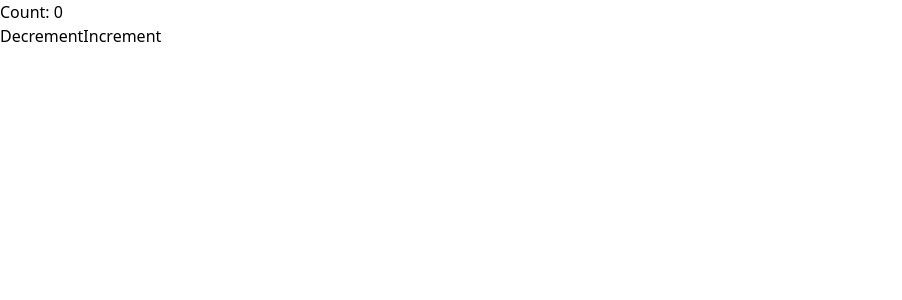
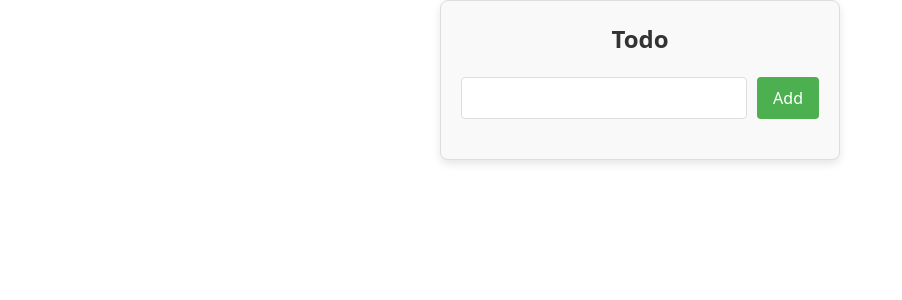
Before and after one commit to milindkusahu/React-Concepts, a React (Vite) app: page / in a window 1280 px wide. Shown: the top 300 px of the page, without its empty margins (0-902 px from the left). Built offline with nearby package versions, Linux system fonts and the light colour scheme.

Commit message:
ToDo App Concepts

```diff
--- a/src/App.jsx
+++ b/src/App.jsx
@@ -7,6 +7,7 @@
 // import FromsUseRef from "./components/FormHandling/FromsUseRef";
 // import Controlled from "./components/FormHandling/Controlled";
 // import ReactHookForms from "./components/FormHandling/ReactHookForms";
+import Todo from "./components/Todo/Todo";
 import UseEffectHook from "./components/UseEffectHook/UseEffectHook";
 
 // import "./App.css";
@@ -23,7 +24,8 @@ const App = () => {
       {/* <FromsUseRef /> */}
       {/* <Controlled /> */}
       {/* <ReactHookForms /> */}
-      <UseEffectHook />
+      {/* <UseEffectHook /> */}
+      <Todo />
     </>
   );
 };
--- /dev/null
+++ b/src/components/Todo/Todo.jsx
@@ -0,0 +1,53 @@
+import React, { useEffect, useState } from "react";
+import styles from "./Todo.module.css";
+
+const Todo = () => {
+  const [toDoItem, setTodoItem] = useState([]);
+  const [input, setInput] = useState("");
+
+  const addToDoItem = () => {
+    if (!input.trim()) return;
+    setTodoItem([...toDoItem, input]);
+    setInput("");
+  };
+
+  const deleteHandler = (index) => {
+    const filteredList = toDoItem.filter((_, i) => i !== index);
+    setTodoItem(filteredList);
+  };
+
+  useEffect(() => {
+    const saveToDo = localStorage.getItem("toDoItem");
+    if (saveToDo) {
+      console.log("Loading saved todos from localStorage:", saveToDo);
+      setTodoItem(JSON.parse(saveToDo));
+    }
+  }, []);
+
+  useEffect(() => {
+    console.log("Saving todos to localStorage:", toDoItem);
+    localStorage.setItem("toDoItem", JSON.stringify(toDoItem));
+  }, [toDoItem]);
+
+  return (
+    <div className={styles.main}>
+      <h1 className={styles.heading1}>Todo</h1>
+      <div className={styles.todoinput}>
+        <input
+          value={input}
+          type="text"
+          onChange={(e) => setInput(e.target.value)}
+        />
+        <button onClick={addToDoItem}>Add</button>
+      </div>
+      {toDoItem.map((item, index) => (
+        <div key={index} className={styles.todoItem}>
+          <li>{item}</li>
+          <button onClick={() => deleteHandler(index)}>Delete</button>
+        </div>
+      ))}
+    </div>
+  );
+};
+
+export default Todo;
--- /dev/null
+++ b/src/components/Todo/Todo.module.css
@@ -0,0 +1,74 @@
+.main {
+  max-width: 400px;
+  margin: 0 auto;
+  padding: 20px;
+  border: 1px solid #ddd;
+  border-radius: 8px;
+  background-color: #f9f9f9;
+  box-shadow: 0 4px 8px rgba(0, 0, 0, 0.1);
+}
+
+.heading1 {
+  font-size: 24px;
+  font-weight: bold;
+  color: #333;
+  text-align: center;
+  margin-bottom: 20px;
+}
+
+.todoinput {
+  display: flex;
+  gap: 10px;
+  margin-bottom: 20px;
+}
+
+.todoinput input {
+  flex: 1;
+  padding: 8px;
+  border: 1px solid #ddd;
+  border-radius: 4px;
+  font-size: 16px;
+}
+
+.todoinput button {
+  padding: 8px 16px;
+  background-color: #4caf50;
+  color: #fff;
+  border: none;
+  border-radius: 4px;
+  font-size: 16px;
+  cursor: pointer;
+  transition: background-color 0.3s;
+}
+
+.todoinput button:hover {
+  background-color: #45a049;
+}
+
+.todoItem {
+  display: flex;
+  align-items: center;
+  justify-content: space-between;
+  padding: 8px;
+  border-bottom: 1px solid #ddd;
+}
+
+.todoItem li {
+  list-style-type: none;
+  font-size: 18px;
+  color: #333;
+}
+
+.todoItem button {
+  background-color: #e53935;
+  color: #fff;
+  border: none;
+  padding: 4px 8px;
+  border-radius: 4px;
+  cursor: pointer;
+  transition: background-color 0.3s;
+}
+
+.todoItem button:hover {
+  background-color: #d32f2f;
+}
```
